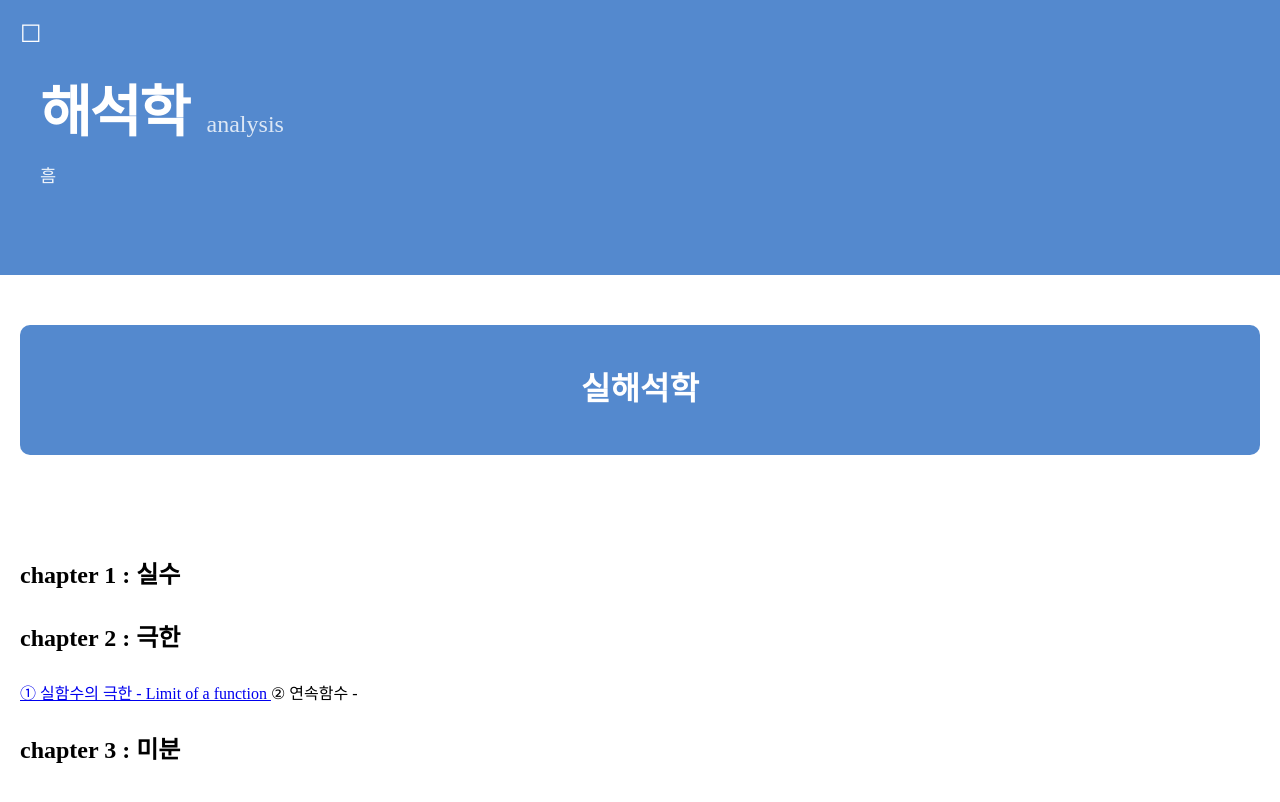
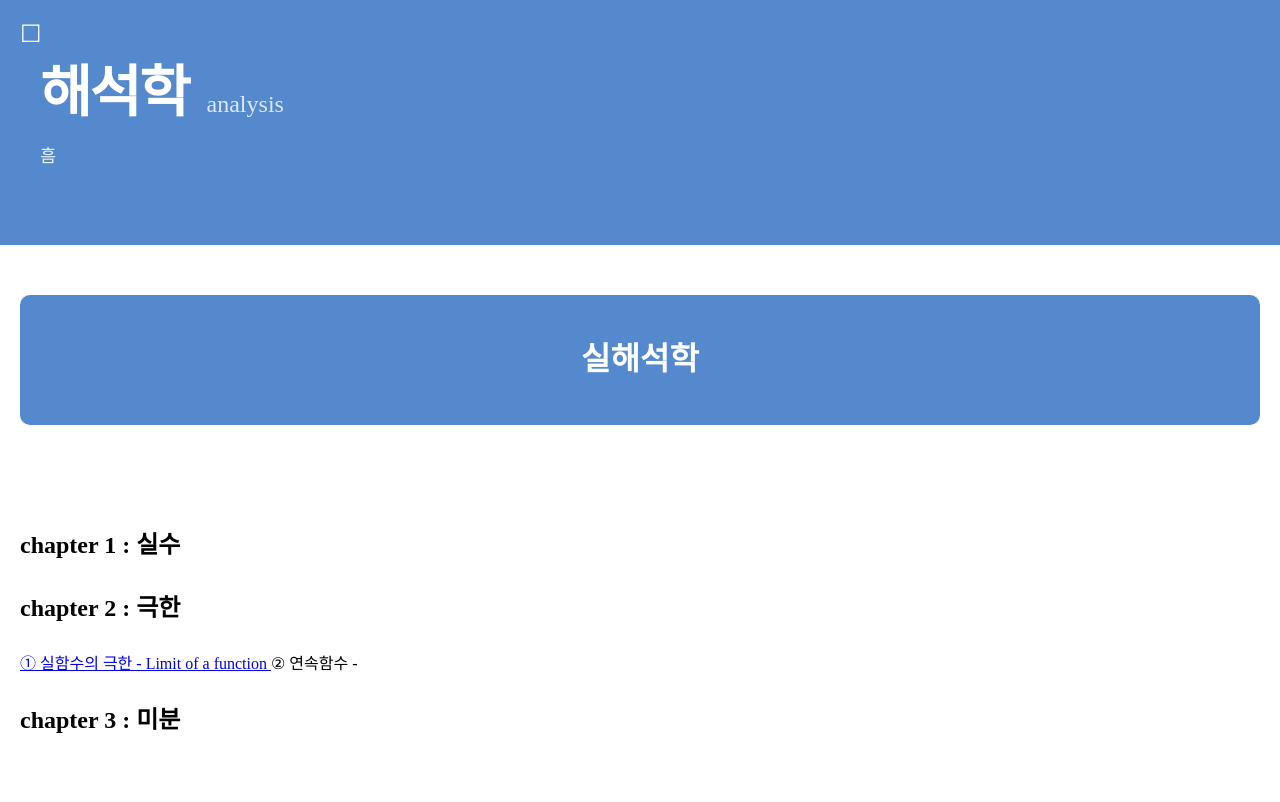
Before and after one commit to Mrkyu57/Mrkyu57.github.io, a Jekyll site: the page built from math_mainpost_analysis.md, in a window 1280 px wide. Shown: the top 802 px of the page. Built offline with Jekyll 4.4.1, drawn with Linux system fonts in a browser that asks for light colours.

Commit message:
feat: 새 포스팅 추가 및 기존 글 수정

```diff
--- a/_layouts/post.html
+++ b/_layouts/post.html
@@ -22,7 +22,7 @@ layout: default
         margin: 0 0 50px 0;
 
         /* 네비게이션(nav)이 위에 떠 있으므로 텍스트가 겹치지 않게 top 패딩을 조금 더 줍니다 */
-        padding: 80px 40px 70px 40px;
+        padding: 60px 40px 60px 40px;
 
         color: white;
         text-align: left;
@@ -47,7 +47,7 @@ layout: default
     .post_content {
         /* max-width: 800px;*/
         margin: auto;
-        padding: 0 20px;
+        padding: 0px 20px;
         line-height: 1.8;
         box-sizing: border-box;
     }
```
